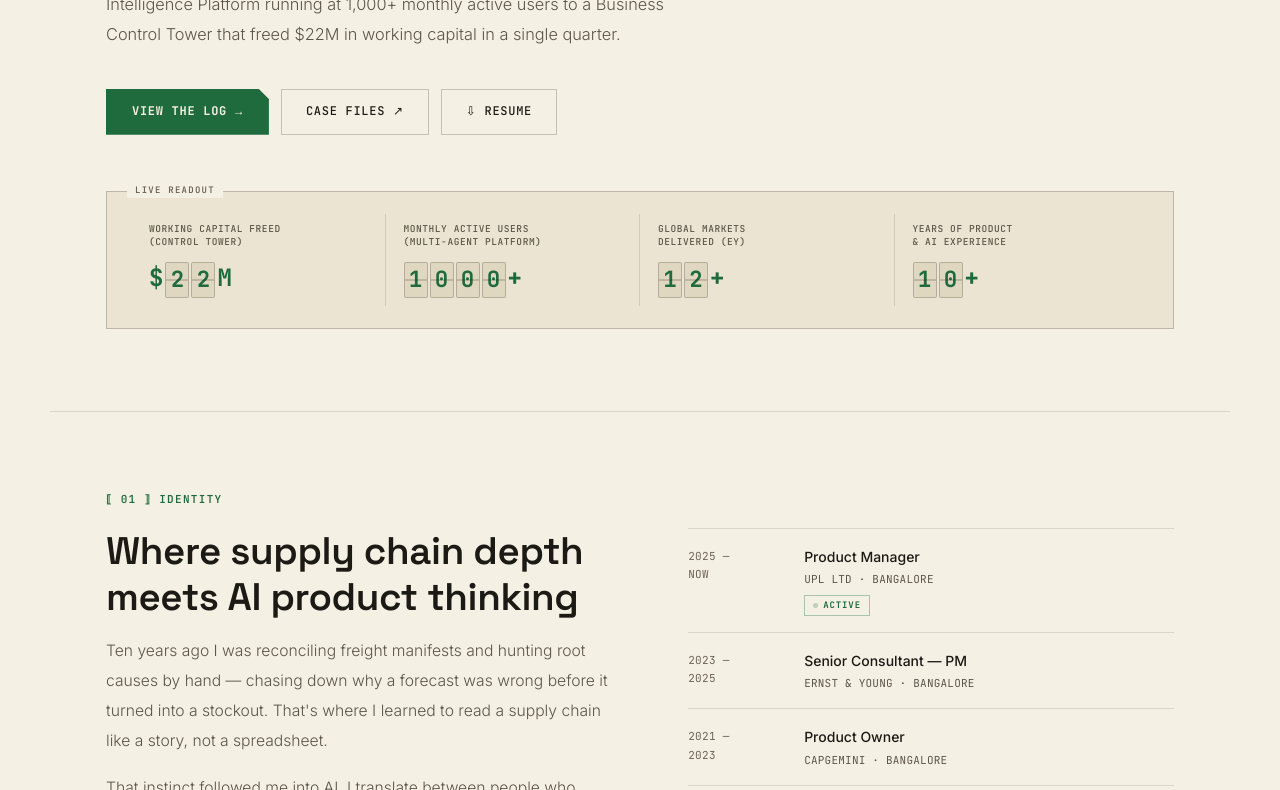
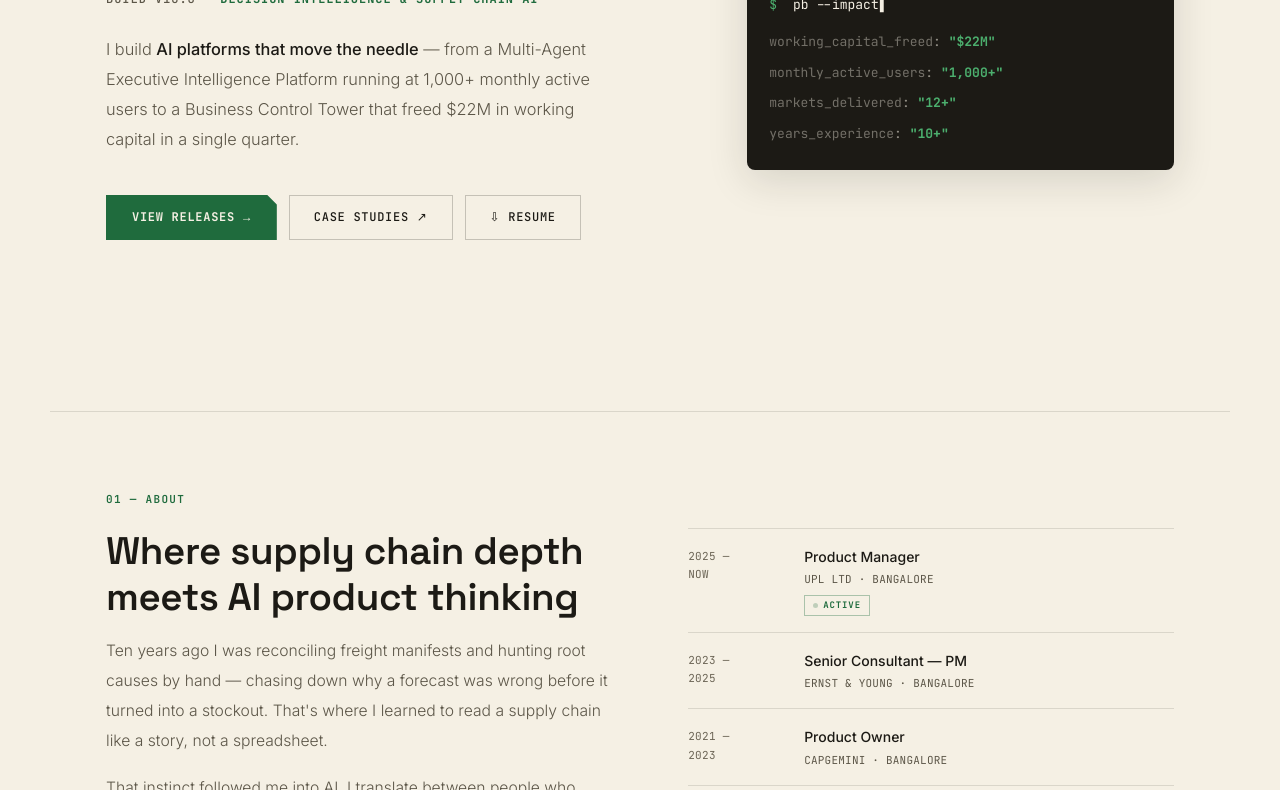
Before and after one commit to Pritomsreeta/pritomsreeta.github.io, a plain HTML site: page index.html in a window 1280 px wide. Shown: the part 388-1178 px from the top of the page. Drawn offline with Linux system fonts and the light colour scheme.

Commit message:
Update index.html

```diff
--- a/index.html
+++ b/index.html
@@ -23,6 +23,7 @@
   --border: rgba(28,26,21,0.12);
   --border-2: rgba(28,26,21,0.22);
   --amber-light: rgba(31,107,61,0.08);
+  --amber-bright: #4CAF6E;
 }
 
 html { scroll-behavior: smooth; }
@@ -81,6 +82,9 @@ nav {
   max-width: 1180px; margin: 0 auto;
   border-bottom: 1px solid var(--border);
 }
+.hero-grid {
+  display: grid; grid-template-columns: 1.15fr 0.85fr; gap: 64px; align-items: center;
+}
 .callsign {
   display: flex; align-items: center; gap: 10px;
   font-family: 'JetBrains Mono', monospace; font-size: 11px; font-weight: 600;
@@ -92,7 +96,7 @@ nav {
 
 .hero h1 {
   font-family: 'Space Grotesk', sans-serif;
-  font-size: clamp(2.6rem, 6vw, 5rem);
+  font-size: clamp(2.4rem, 5vw, 4.4rem);
   font-weight: 700; line-height: 1.02; letter-spacing: -0.02em;
   color: var(--ivory); margin-bottom: 14px;
 }
@@ -103,12 +107,12 @@ nav {
 }
 .hero-subtitle strong { color: var(--amber); }
 .hero-sub {
-  font-size: 1.02rem; color: var(--muted); max-width: 580px; line-height: 1.85;
+  font-size: 1.02rem; color: var(--muted); max-width: 520px; line-height: 1.85;
   margin-bottom: 40px; font-weight: 300;
 }
 .hero-sub strong { color: var(--ivory); font-weight: 500; }
 
-.hero-ctas { display: flex; gap: 12px; flex-wrap: wrap; align-items: center; margin-bottom: 56px; }
+.hero-ctas { display: flex; gap: 12px; flex-wrap: wrap; align-items: center; }
 .btn-primary {
   font-family: 'JetBrains Mono', monospace;
   background: var(--amber); color: var(--charcoal);
@@ -126,54 +130,35 @@ nav {
 }
 .btn-ghost:hover { border-color: var(--amber); color: var(--amber); background: var(--amber-light); }
 
-/* ===== SPLIT-FLAP BOARD (signature element) ===== */
-.board-frame {
-  border: 1px solid var(--border-2);
-  background: var(--panel);
-  padding: 22px 24px;
-  position: relative;
+/* ===== AI CONSOLE (signature element) ===== */
+.console-frame {
+  background: var(--ivory);
+  border-radius: 8px;
+  overflow: hidden;
+  width: 100%;
+  box-shadow: 0 10px 40px rgba(28,26,21,0.14);
 }
-.board-frame::before {
-  content: 'LIVE READOUT'; position: absolute; top: -9px; left: 20px;
-  background: var(--charcoal); padding: 0 8px;
-  font-family: 'JetBrains Mono', monospace; font-size: 9px; font-weight: 600;
-  letter-spacing: 0.14em; color: var(--muted-2);
+.console-titlebar {
+  display: flex; align-items: center; gap: 7px;
+  padding: 11px 16px;
+  background: rgba(245,240,228,0.05);
+  border-bottom: 1px solid rgba(245,240,228,0.08);
 }
-.board-rows { display: grid; grid-template-columns: repeat(4, 1fr); gap: 0; }
-.board-row {
-  padding: 8px 18px; border-right: 1px solid var(--border);
-  display: flex; flex-direction: column; gap: 10px;
-}
-.board-row:last-child { border-right: none; }
-.board-label {
-  font-family: 'JetBrains Mono', monospace; font-size: 9.5px; font-weight: 500;
-  letter-spacing: 0.06em; text-transform: uppercase; color: var(--muted);
-  min-height: 26px; line-height: 1.4;
-}
-.board-value { display: flex; align-items: flex-end; gap: 2px; perspective: 400px; }
-.flap-static { font-family: 'JetBrains Mono', monospace; font-weight: 700; font-size: 1.5rem; color: var(--amber); }
-.flap-group { display: flex; gap: 2px; }
-.flap-char {
-  position: relative; width: 24px; height: 36px;
-  background: var(--panel-2); border-radius: 2px; overflow: hidden;
-  display: flex; align-items: center; justify-content: center;
-  font-family: 'JetBrains Mono', monospace; font-weight: 700; font-size: 1.4rem; color: var(--amber);
-  transform-style: preserve-3d;
-  border: 1px solid var(--border-2);
-}
-.flap-char::after {
-  content: ''; position: absolute; left: 0; right: 0; top: 50%;
-  height: 1px; background: rgba(28,26,21,0.35); transform: translateY(-0.5px); z-index: 2;
-}
-.flap-char.flip { animation: flapFlip 0.22s ease-in; }
-@keyframes flapFlip {
-  0% { transform: rotateX(0deg); }
-  50% { transform: rotateX(-90deg); }
-  51% { transform: rotateX(90deg); }
-  100% { transform: rotateX(0deg); }
-}
+.console-dot { width: 9px; height: 9px; border-radius: 50%; }
+.console-dot.red { background: #C1443C; }
+.console-dot.amber { background: #C89B3C; }
+.console-dot.green { background: var(--amber-bright); }
+.console-path { margin-left: 8px; font-family: 'JetBrains Mono', monospace; font-size: 11px; color: rgba(245,240,228,0.45); }
+.console-body { padding: 22px 22px 26px; font-family: 'JetBrains Mono', monospace; font-size: 13px; }
+.console-line { color: var(--charcoal); margin-bottom: 16px; min-height: 18px; }
+.console-prompt { color: var(--amber-bright); margin-right: 8px; }
+.console-cursor { display: inline-block; margin-left: 1px; animation: blink 0.9s step-start infinite; color: var(--charcoal); }
+.console-output { display: none; flex-direction: column; gap: 9px; }
+.console-kv { color: rgba(245,240,228,0.55); }
+.console-kv .k { color: rgba(245,240,228,0.4); }
+.console-kv .v { color: var(--amber-bright); font-weight: 700; }
 @media (prefers-reduced-motion: reduce) {
-  .flap-char.flip { animation: none; }
+  .console-cursor { animation: none; }
   .nav-dot, .callsign .pulse, .avail-dot { animation: none; }
 }
 
@@ -226,13 +211,10 @@ section { position: relative; z-index: 1; padding: 72px 56px; max-width: 1180px;
 .plate-tags { display: flex; flex-wrap: wrap; gap: 7px; }
 .plate-tag {
   font-family: 'JetBrains Mono', monospace; font-size: 10.5px; color: var(--muted);
-  padding: 5px 10px 5px 12px; border: 1px solid var(--border-2);
-  clip-path: polygon(6px 0, 100% 0, 100% 100%, 0 100%, 0 6px);
-  transition: all 0.2s; letter-spacing: 0.01em;
+  padding: 5px 11px; border: 1px solid var(--border-2); border-left: 2px solid var(--border-2);
+  border-radius: 3px; transition: all 0.2s; letter-spacing: 0.01em;
 }
-.plate-tag:hover { border-color: var(--amber); color: var(--amber); background: var(--amber-light); }
-.plate-tag.hi { color: var(--ivory); border-color: var(--border-2); background: var(--panel-2); font-weight: 500; }
-.plate-tag.hi:hover { color: var(--amber); border-color: var(--amber); }
+.plate-tag:hover { border-color: var(--amber); border-left-color: var(--amber); color: var(--amber); background: var(--amber-light); }
 
 /* ===== WORK / MANIFEST LOG ===== */
 .manifest-list { display: flex; flex-direction: column; gap: 0; }
@@ -246,11 +228,12 @@ section { position: relative; z-index: 1; padding: 72px 56px; max-width: 1180px;
 .manifest-item::before, .manifest-item::after,
 .manifest-item .corner-tl, .manifest-item .corner-br { content: none; }
 .manifest-top { display: flex; justify-content: space-between; align-items: center; margin-bottom: 14px; }
-.manifest-no { font-family: 'JetBrains Mono', monospace; font-size: 11px; color: var(--muted-2); letter-spacing: 0.1em; }
+.manifest-no { font-family: 'JetBrains Mono', monospace; font-size: 11px; color: var(--muted-2); letter-spacing: 0.06em; }
 .stamp {
-  font-family: 'JetBrains Mono', monospace; font-size: 9.5px; font-weight: 700; letter-spacing: 0.12em;
-  text-transform: uppercase; padding: 4px 11px; border: 1.5px dashed rgba(31,107,61,0.5);
-  color: var(--amber); transform: rotate(-2deg); display: inline-block;
+  font-family: 'JetBrains Mono', monospace; font-size: 9.5px; font-weight: 700; letter-spacing: 0.1em;
+  text-transform: uppercase; padding: 4px 12px; border-radius: 20px;
+  background: var(--amber-light); border: 1px solid rgba(31,107,61,0.3);
+  color: var(--amber); display: inline-block;
 }
 .manifest-title { font-family: 'Space Grotesk', sans-serif; font-size: 1.2rem; font-weight: 600; color: var(--ivory); margin-bottom: 6px; line-height: 1.3; }
 .manifest-org { font-family: 'JetBrains Mono', monospace; font-size: 11px; color: var(--muted); margin-bottom: 18px; letter-spacing: 0.02em; }
@@ -309,16 +292,13 @@ footer a:hover { color: var(--amber); }
   .full-width-inner { padding: 60px 22px; }
   .about-grid { grid-template-columns: 1fr; gap: 44px; }
   .plate-grid { grid-template-columns: 1fr 1fr; }
-  .board-rows { grid-template-columns: 1fr 1fr; }
-  .board-row { border-bottom: 1px solid var(--border); }
   .manifest-item { grid-template-columns: 1fr; gap: 22px; }
+  .console-frame { max-width: 100%; }
+  .hero-grid { grid-template-columns: 1fr; gap: 40px; }
   footer { flex-direction: column; gap: 8px; text-align: center; }
 }
 @media (max-width: 560px) {
   .plate-grid { grid-template-columns: 1fr; }
-  .board-rows { grid-template-columns: 1fr; }
-  .flap-char { width: 20px; height: 30px; font-size: 1.1rem; }
-  .flap-static { font-size: 1.1rem; }
 }
 </style>
 </head>
@@ -331,9 +311,9 @@ footer a:hover { color: var(--amber); }
     <span class="nav-logo">PB</span>
   </div>
   <ul class="nav-links">
-    <li><a href="#about">Identity</a></li>
+    <li><a href="#about">About</a></li>
     <li><a href="#skills">Stack</a></li>
-    <li><a href="#work">Log</a></li>
+    <li><a href="#work">Releases</a></li>
     <li><a href="#contact">Contact</a></li>
   </ul>
   <a href="Pritomsreeta_Borah_Resume.pdf" download class="nav-resume">⇩ Resume</a>
@@ -341,48 +321,34 @@ footer a:hover { color: var(--amber); }
 
 <!-- HERO -->
 <div class="hero">
-  <div class="callsign"><span class="pulse"></span> AI PRODUCT MANAGER <span class="sep">·</span> BANGALORE <span class="sep">·</span> CHANNEL OPEN</div>
+  <div class="hero-grid">
+    <div class="hero-text">
+      <div class="callsign"><span class="pulse"></span> AI PRODUCT MANAGER <span class="sep">·</span> BANGALORE <span class="sep">·</span> STATUS: OPERATIONAL</div>
       <h1>Pritomsreeta Borah</h1>
-  <div class="hero-subtitle">Callsign: <strong>Decision Intelligence &amp; Supply Chain AI</strong></div>
+      <div class="hero-subtitle">Build v10.0 — <strong>Decision Intelligence &amp; Supply Chain AI</strong></div>
       <p class="hero-sub">
         I build <strong>AI platforms that move the needle</strong> — from a Multi-Agent Executive Intelligence Platform running at 1,000+ monthly active users to a Business Control Tower that freed $22M in working capital in a single quarter.
       </p>
       <div class="hero-ctas">
-    <a href="#work" class="btn-primary">View the log →</a>
-    <a href="https://app.notion.com/p/Product-Portfolio-Pritomsreeta-Borah-39f2756c0a0980c8b715da5ff02a9f84?source=copy_link" target="_blank" class="btn-ghost">Case files ↗</a>
+        <a href="#work" class="btn-primary">View releases →</a>
+        <a href="https://app.notion.com/p/Product-Portfolio-Pritomsreeta-Borah-39f2756c0a0980c8b715da5ff02a9f84?source=copy_link" target="_blank" class="btn-ghost">Case studies ↗</a>
         <a href="Pritomsreeta_Borah_Resume.pdf" download class="btn-ghost">⇩ Resume</a>
       </div>
+    </div>
 
-  <!-- SPLIT-FLAP BOARD -->
-  <div class="board-frame">
-    <div class="board-rows">
-      <div class="board-row">
-        <div class="board-label">Working capital freed<br/>(Control Tower)</div>
-        <div class="board-value">
-          <span class="flap-static">$</span>
-          <span class="flap-group" id="fg1" data-target="22" data-pad="2"></span>
-          <span class="flap-static">M</span>
+    <!-- AI CONSOLE (signature element) -->
+    <div class="console-frame">
+      <div class="console-titlebar">
+        <span class="console-dot red"></span><span class="console-dot amber"></span><span class="console-dot green"></span>
+        <span class="console-path">impact.json</span>
       </div>
-      </div>
-      <div class="board-row">
-        <div class="board-label">Monthly active users<br/>(Multi-Agent Platform)</div>
-        <div class="board-value">
-          <span class="flap-group" id="fg2" data-target="1000" data-pad="4"></span>
-          <span class="flap-static">+</span>
-        </div>
-      </div>
-      <div class="board-row">
-        <div class="board-label">Global markets<br/>delivered (EY)</div>
-        <div class="board-value">
-          <span class="flap-group" id="fg3" data-target="12" data-pad="2"></span>
-          <span class="flap-static">+</span>
-        </div>
-      </div>
-      <div class="board-row">
-        <div class="board-label">Years of product<br/>&amp; AI experience</div>
-        <div class="board-value">
-          <span class="flap-group" id="fg4" data-target="10" data-pad="2"></span>
-          <span class="flap-static">+</span>
+      <div class="console-body">
+        <div class="console-line"><span class="console-prompt">$</span><span id="consoleTyped"></span><span class="console-cursor">▍</span></div>
+        <div class="console-output" id="consoleOutput">
+          <div class="console-kv"><span class="k">working_capital_freed</span>: <span class="v" id="cv1">"$0M"</span></div>
+          <div class="console-kv"><span class="k">monthly_active_users</span>: <span class="v" id="cv2">"0+"</span></div>
+          <div class="console-kv"><span class="k">markets_delivered</span>: <span class="v" id="cv3">"0+"</span></div>
+          <div class="console-kv"><span class="k">years_experience</span>: <span class="v" id="cv4">"0+"</span></div>
         </div>
       </div>
     </div>
@@ -391,7 +357,7 @@ footer a:hover { color: var(--amber); }
 
 <!-- ABOUT -->
 <section id="about">
-  <div class="eyebrow">⟦ 01 ⟧ Identity</div>
+  <div class="eyebrow">01 — About</div>
   <div class="about-grid">
     <div>
       <div class="section-title">Where supply chain depth<br/>meets AI product thinking</div>
@@ -401,7 +367,7 @@ footer a:hover { color: var(--amber); }
         <p>Right now, that means running two products out of one 12-person pod at UPL: a Multi-Agent Platform giving leadership a real-time view of the business, and a Control Tower that's already freed $22M in working capital. Built on LangChain, LangGraph, n8n, Lovable. Shipped, not slideware.</p>
       </div>
       <div style="margin-top:32px; display:flex; gap:12px; flex-wrap:wrap;">
-        <a href="#contact" class="btn-primary" style="padding:11px 22px; font-size:11px;">Open a channel</a>
+        <a href="#contact" class="btn-primary" style="padding:11px 22px; font-size:11px;">Get in touch</a>
         <a href="Pritomsreeta_Borah_Resume.pdf" download class="btn-ghost" style="padding:10px 22px; font-size:11px;">⇩ Download resume</a>
       </div>
     </div>
@@ -449,7 +415,7 @@ footer a:hover { color: var(--amber); }
 <!-- SKILLS -->
 <div class="full-width" id="skills">
 <div class="full-width-inner">
-  <div class="eyebrow">⟦ 02 ⟧ Stack</div>
+  <div class="eyebrow">02 — Stack</div>
   <div class="section-title" style="margin-bottom:44px;">What I bring to every product</div>
   <div class="plate-grid">
     <div class="plate-cell">
@@ -527,7 +493,7 @@ footer a:hover { color: var(--amber); }
 
 <!-- WORK / MANIFEST LOG -->
 <section id="work">
-  <div class="eyebrow">⟦ 03 ⟧ Log</div>
+  <div class="eyebrow">03 — Releases</div>
   <div class="section-title" style="margin-bottom: 8px;">5 shipped products. Real outcomes.</div>
   <p class="section-sub">Currently running two flagship AI products at UPL — the Multi-Agent Executive Intelligence Platform and the Business Control Tower. Previously shipped across EY, Capgemini, and Accenture.</p>
 
@@ -537,7 +503,7 @@ footer a:hover { color: var(--amber); }
     <div class="manifest-item">
       <div class="manifest-body">
         <div class="manifest-top">
-          <span class="manifest-no">MANIFEST NO. 01 / UPL-2025</span>
+          <span class="manifest-no">v3.2.0 · UPL · 2025</span>
           <span class="stamp">Shipped</span>
         </div>
         <div class="manifest-title">Multi-Agent AI Executive Intelligence Platform</div>
@@ -562,7 +528,7 @@ footer a:hover { color: var(--amber); }
     <div class="manifest-item">
       <div class="manifest-body">
         <div class="manifest-top">
-          <span class="manifest-no">MANIFEST NO. 02 / UPL-2025</span>
+          <span class="manifest-no">v2.4.0 · UPL · 2025</span>
           <span class="stamp">Shipped</span>
         </div>
         <div class="manifest-title">Business Control Tower</div>
@@ -587,7 +553,7 @@ footer a:hover { color: var(--amber); }
     <div class="manifest-item">
       <div class="manifest-body">
         <div class="manifest-top">
-          <span class="manifest-no">MANIFEST NO. 03 / EY-2023</span>
+          <span class="manifest-no">v1.8.0 · EY · 2023</span>
           <span class="stamp">Shipped</span>
         </div>
         <div class="manifest-title">AI-Driven Planning Across 12+ Global Markets</div>
@@ -612,7 +578,7 @@ footer a:hover { color: var(--amber); }
     <div class="manifest-item">
       <div class="manifest-body">
         <div class="manifest-top">
-          <span class="manifest-no">MANIFEST NO. 04 / CAP-2021</span>
+          <span class="manifest-no">v1.3.0 · Capgemini · 2021</span>
           <span class="stamp">Shipped</span>
         </div>
         <div class="manifest-title">Forecasting &amp; Planning Product Transformation</div>
@@ -637,7 +603,7 @@ footer a:hover { color: var(--amber); }
     <div class="manifest-item">
       <div class="manifest-body">
         <div class="manifest-top">
-          <span class="manifest-no">MANIFEST NO. 05 / ACN-2017</span>
+          <span class="manifest-no">v1.0.0 · Accenture · 2017</span>
           <span class="stamp">Shipped</span>
         </div>
         <div class="manifest-title">Planning &amp; Inventory Optimization at Scale</div>
@@ -663,7 +629,7 @@ footer a:hover { color: var(--amber); }
 
 <!-- CONTACT -->
 <div class="contact-wrap" id="contact">
-  <div class="contact-avail"><span class="avail-dot"></span> Open to Senior PM &amp; AI PM roles</div>
+  <div class="contact-avail"><span class="avail-dot"></span> Status: Open to work</div>
   <div class="contact-title">Let's build something that matters</div>
   <p class="contact-sub">Hybrid or remote. Open to Senior PM, AI PM, and Lead PM roles.</p>
   <div class="contact-links">
@@ -676,15 +642,15 @@ footer a:hover { color: var(--amber); }
 <!-- SNAKE GAME (radar reskin) -->
 <div style="border-top: 1px solid var(--border); background: var(--charcoal); position:relative; z-index:1;">
 <div style="max-width: 1180px; margin: 0 auto; padding: 72px 56px;">
-  <div class="eyebrow">⟦ 04 ⟧ Off duty</div>
-  <div class="section-title" style="margin-bottom: 8px;">Radar's clear. Play Snake.</div>
-  <p class="section-sub">Even ops managers need a breather. Arrow keys or WASD. Don't let the snake eat itself — unlike most product roadmaps.</p>
+  <div class="eyebrow">04 — Playground</div>
+  <div class="section-title" style="margin-bottom: 8px;">Also shipped: a tiny game.</div>
+  <p class="section-sub">Even PMs need a break. Arrow keys or WASD. Don't let the snake eat itself — unlike most product roadmaps.</p>
 
   <div style="display: flex; flex-direction: column; align-items: center; gap: 16px;">
     <div style="display: flex; justify-content: space-between; align-items: center; width: 400px; max-width: 100%; font-family:'JetBrains Mono',monospace;">
       <div style="font-size: 12px; color: var(--muted);">SCORE: <span id="snake-score" style="font-weight: 700; color: var(--ivory);">0</span></div>
       <div style="font-size: 12px; color: var(--muted);">BEST: <span id="snake-best" style="font-weight: 700; color: var(--amber);">0</span></div>
-      <button id="snake-btn" onclick="snakeToggle()" style="background: var(--amber); color: var(--charcoal); border: none; padding: 8px 18px; font-size: 11px; font-weight: 700; letter-spacing: 0.06em; text-transform:uppercase; cursor: pointer; font-family: 'JetBrains Mono', monospace;">▶ Start</button>
+      <button id="snake-btn" onclick="snakeToggle()" style="background: var(--amber); color: var(--charcoal); border: none; padding: 8px 18px; font-size: 11px; font-weight: 700; letter-spacing: 0.06em; text-transform:uppercase; cursor: pointer; font-family: 'JetBrains Mono', monospace;">▶ Deploy</button>
     </div>
 
     <canvas id="snake-canvas" width="400" height="400"
@@ -775,7 +741,7 @@ function drawBoard() {
     ctx.fillStyle = C_TEXT;
     ctx.font = 'bold 16px JetBrains Mono, monospace';
     ctx.textAlign = 'center';
-    ctx.fillText('PRESS ▶ START TO PLAY', canvas.width/2, canvas.height/2 - 10);
+    ctx.fillText('PRESS ▶ DEPLOY TO PLAY', canvas.width/2, canvas.height/2 - 10);
     ctx.font = '11px JetBrains Mono, monospace';
     ctx.fillStyle = C_MUTED;
     ctx.fillText('ARROW KEYS OR WASD', canvas.width/2, canvas.height/2 + 16);
@@ -803,17 +769,17 @@ function gameStep() {
 function gameOver() {
   running = false;
   clearInterval(loop);
-  btn.textContent = '↺ Restart';
+  btn.textContent = '↺ Redeploy';
   ctx.fillStyle = C_OVERLAY;
   ctx.fillRect(0,0,canvas.width,canvas.height);
   ctx.fillStyle = C_TEXT;
   ctx.font = 'bold 20px Space Grotesk, sans-serif';
   ctx.textAlign = 'center';
-  ctx.fillText('Signal Lost', canvas.width/2, canvas.height/2 - 24);
+  ctx.fillText('Build Failed', canvas.width/2, canvas.height/2 - 24);
   ctx.font = '12px JetBrains Mono, monospace';
   ctx.fillStyle = C_MUTED;
   ctx.fillText('SCORE: ' + score, canvas.width/2, canvas.height/2 + 4);
-  ctx.fillText('PRESS ↺ RESTART TO RETRY', canvas.width/2, canvas.height/2 + 26);
+  ctx.fillText('PRESS ↺ REDEPLOY TO RETRY', canvas.width/2, canvas.height/2 + 26);
   ctx.textAlign = 'left';
 }
 
@@ -851,76 +817,59 @@ initGame();
 
 <!-- FOOTER -->
 <footer>
-  <p>© 2025 PRITOMSREETA BORAH · ALL SYSTEMS NOMINAL</p>
+  <p>© 2025 PRITOMSREETA BORAH · BUILD PASSING ✓</p>
   <a href="https://pritomsreeta.github.io">pritomsreeta.github.io</a>
 </footer>
 
 <script>
-// SPLIT-FLAP BOARD ENGINE
-function buildFlapGroup(el) {
-  const pad = parseInt(el.dataset.pad, 10);
-  el.innerHTML = '';
-  el._chars = [];
-  for (let i = 0; i < pad; i++) {
-    const c = document.createElement('span');
-    c.className = 'flap-char';
-    c.textContent = '0';
-    el.appendChild(c);
-    el._chars.push(c);
+// AI CONSOLE ENGINE — typed command + count-up JSON readout
+const reduceMotion = window.matchMedia('(prefers-reduced-motion: reduce)').matches;
+
+function typeCommand(el, text, speed, callback) {
+  if (reduceMotion) { el.textContent = ' ' + text; if (callback) callback(); return; }
+  let i = 0;
+  function step() {
+    el.textContent = ' ' + text.slice(0, i);
+    i++;
+    if (i <= text.length) { setTimeout(step, speed); }
+    else if (callback) { setTimeout(callback, 300); }
   }
-  el._current = '0'.repeat(pad);
+  step();
 }
 
-function setFlapValue(el, valueStr) {
-  const padded = valueStr.padStart(el._chars.length, '0');
-  for (let i = 0; i < el._chars.length; i++) {
-    const oldChar = el._current[i];
-    const newChar = padded[i];
-    if (oldChar !== newChar) {
-      const cell = el._chars[i];
-      cell.classList.remove('flip');
-      void cell.offsetWidth; // reflow to restart animation
-      cell.classList.add('flip');
-      setTimeout(() => { cell.textContent = newChar; }, 100);
-    }
-  }
-  el._current = padded;
-}
-
-function animateFlapCount(el, target, duration) {
-  buildFlapGroup(el);
-  const steps = Math.min(target, 40) || 1;
+function countUpText(el, target, suffix, prefix, duration) {
+  if (reduceMotion) { el.textContent = '"' + (prefix||'') + target.toLocaleString() + (suffix||'') + '"'; return; }
+  let start = 0;
+  const steps = Math.max(target, 20);
   const stepTime = duration / steps;
-  let current = 0;
-  const increment = target / steps;
+  const inc = target / steps;
   const timer = setInterval(() => {
-    current += increment;
-    const val = Math.min(Math.round(current), target);
-    setFlapValue(el, String(val));
+    start += inc;
+    const val = Math.min(Math.round(start), target);
+    el.textContent = '"' + (prefix||'') + val.toLocaleString() + (suffix||'') + '"';
     if (val >= target) clearInterval(timer);
   }, stepTime);
 }
 
-const boardObs = new IntersectionObserver((entries) => {
+const consoleObs = new IntersectionObserver((entries) => {
   entries.forEach(e => {
     if (e.isIntersecting) {
-      const groups = [
-        {id: 'fg1', target: 22, duration: 1100, delay: 0},
-        {id: 'fg2', target: 1000, duration: 1500, delay: 150},
-        {id: 'fg3', target: 12, duration: 900, delay: 300},
-        {id: 'fg4', target: 10, duration: 800, delay: 450},
-      ];
-      groups.forEach(g => {
-        const el = document.getElementById(g.id);
-        setTimeout(() => animateFlapCount(el, g.target, g.duration), g.delay);
+      const typedEl = document.getElementById('consoleTyped');
+      const outputEl = document.getElementById('consoleOutput');
+      typeCommand(typedEl, 'pb --impact', 55, () => {
+        outputEl.style.display = 'flex';
+        countUpText(document.getElementById('cv1'), 22, 'M', '$', 1100);
+        countUpText(document.getElementById('cv2'), 1000, '+', '', 1500);
+        countUpText(document.getElementById('cv3'), 12, '+', '', 900);
+        countUpText(document.getElementById('cv4'), 10, '+', '', 800);
       });
-      boardObs.disconnect();
+      consoleObs.disconnect();
     }
   });
 }, { threshold: 0.3 });
 
-const boardFrame = document.querySelector('.board-frame');
-if (boardFrame) boardObs.observe(boardFrame);
+const consoleFrameEl = document.querySelector('.console-frame');
+if (consoleFrameEl) consoleObs.observe(consoleFrameEl);
 </script>
 </body>
 </html>
```
Lines whose indentation alone changed are shown as unchanged.
